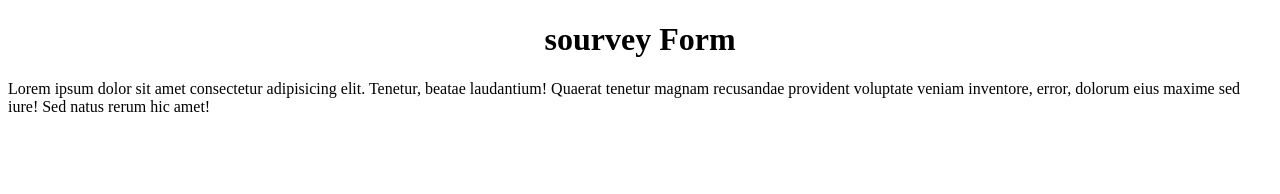
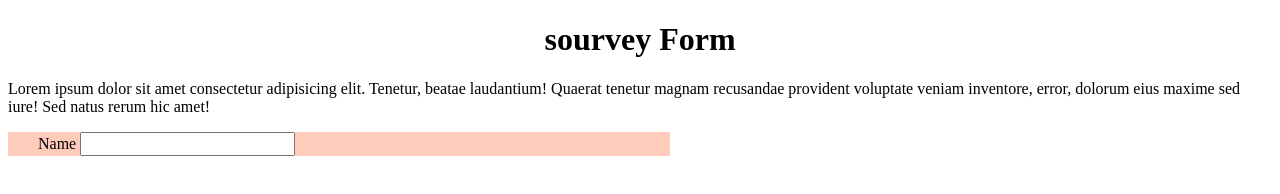
Before and after one commit to kenliten/beny-otoniel-trial, a plain HTML site: page index.html in a window 1280 px wide. Drawn offline with Linux system fonts and the light colour scheme.

Commit message:
Signed-off-by: Banyenzachi Thomas <banyenzachi@gmail.com>added user story 3 and 4

```diff
--- a/css/style.css
+++ b/css/style.css
@@ -13,3 +13,16 @@
     width: 100%;
     max-width: 600px;
 }
+
+#survey-form{
+    align-content: center;
+    width: 50%;
+    height: auto;
+    background-color: #FFCCBC;
+    padding-left: 30px;
+}
+#name{
+    width: auto;
+    text-align: center;
+    font-size: medium;
+}
--- a/index.html
+++ b/index.html
@@ -17,6 +17,12 @@
     <p id="description">
       Lorem ipsum dolor sit amet consectetur adipisicing elit. Tenetur, beatae laudantium! Quaerat tenetur magnam recusandae provident voluptate veniam inventore, error, dolorum eius maxime sed iure! Sed natus rerum hic amet!
     </p>
+    <div id="survey-form">
+      <form>
+        <label for="name">Name</label>
+        <input id="name" type="text">
+      </form>
+    </div>
 
     <script  src="js/index.js"></script>
   </body>
```
